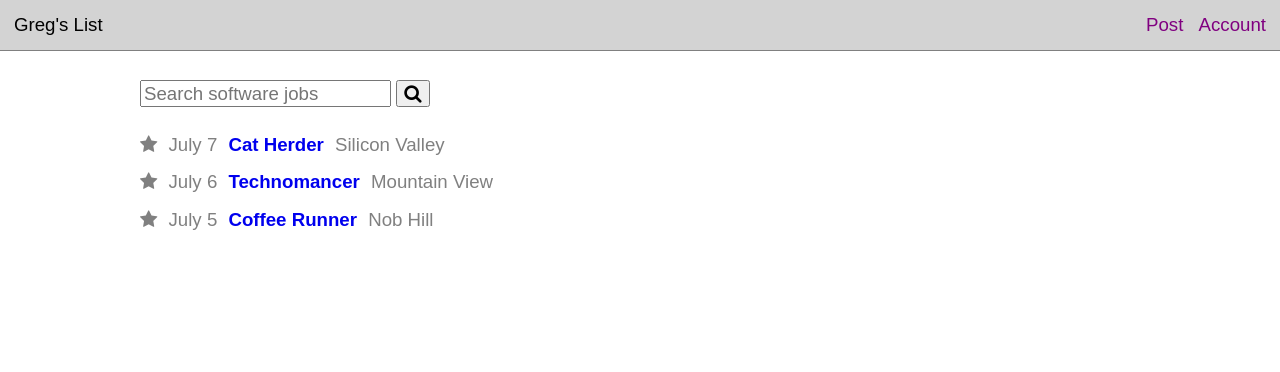
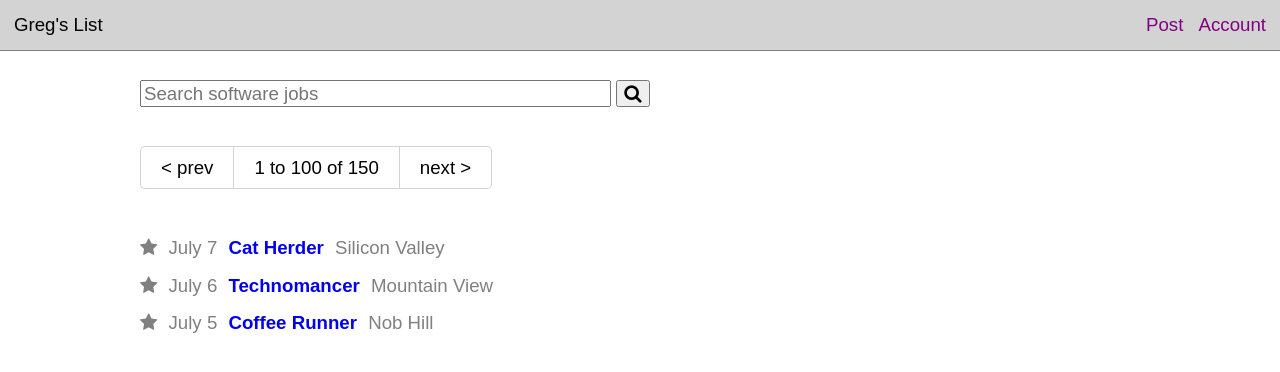
Before and after one commit to rterr/gregs-list, a plain HTML site: page index.html in a window 1280 px wide. Drawn offline with nearby package versions, Linux system fonts and the light colour scheme.

Commit message:
First complete draft

```diff
--- a/gregs.css
+++ b/gregs.css
@@ -37,18 +37,34 @@ header {
 }
 
 .pagination{
+	margin:50px 0px 50px 0px;
+}
 
+.pagination > span{
+	padding:10px 20px 10px 20px;
+	border:1px solid lightgray;
+}
+
+.pagination >span:first-child{
+	border-width: 1px 0px 1px 1px;
+	border-radius:5px 0px 0px 5px;
+}
+
+.pagination >span:last-child{
+	border-width: 1px 1px 1px 0px;
+	border-radius:0px 5px 5px 0px;
 }
 
 .results{
 	list-style:none;
 	line-height:2em;
-	padding-left:0px;
+	padding:0px;
 }
 
 .listing > span{
 margin-right:6px;
 }
+
 
 .desc a{
 	text-decoration:none;
--- a/index.html
+++ b/index.html
@@ -13,9 +13,9 @@
 	<nav class="topbar"><header>Greg's List</header><span class="navlinks"><a href="http://www.example.com">Post</a> <a href="http://www.example.com">Account</a></span></nav>
 
 <div class="bound">
-	<form><input placeholder="Search software jobs"> <button><i class="fa fa-search" aria-hidden="true"></i></button></form>
+	<form><input placeholder="Search software jobs" size="40"> <button><i class="fa fa-search" aria-hidden="true"></i></button></form>
 
-	<nav class="pagination"></nav>
+	<nav class="pagination"><span>< prev</span><span>1 to 100 of 150</span><span>next ></span></nav>
 
 	<section>
 		<ul class="results">
```
